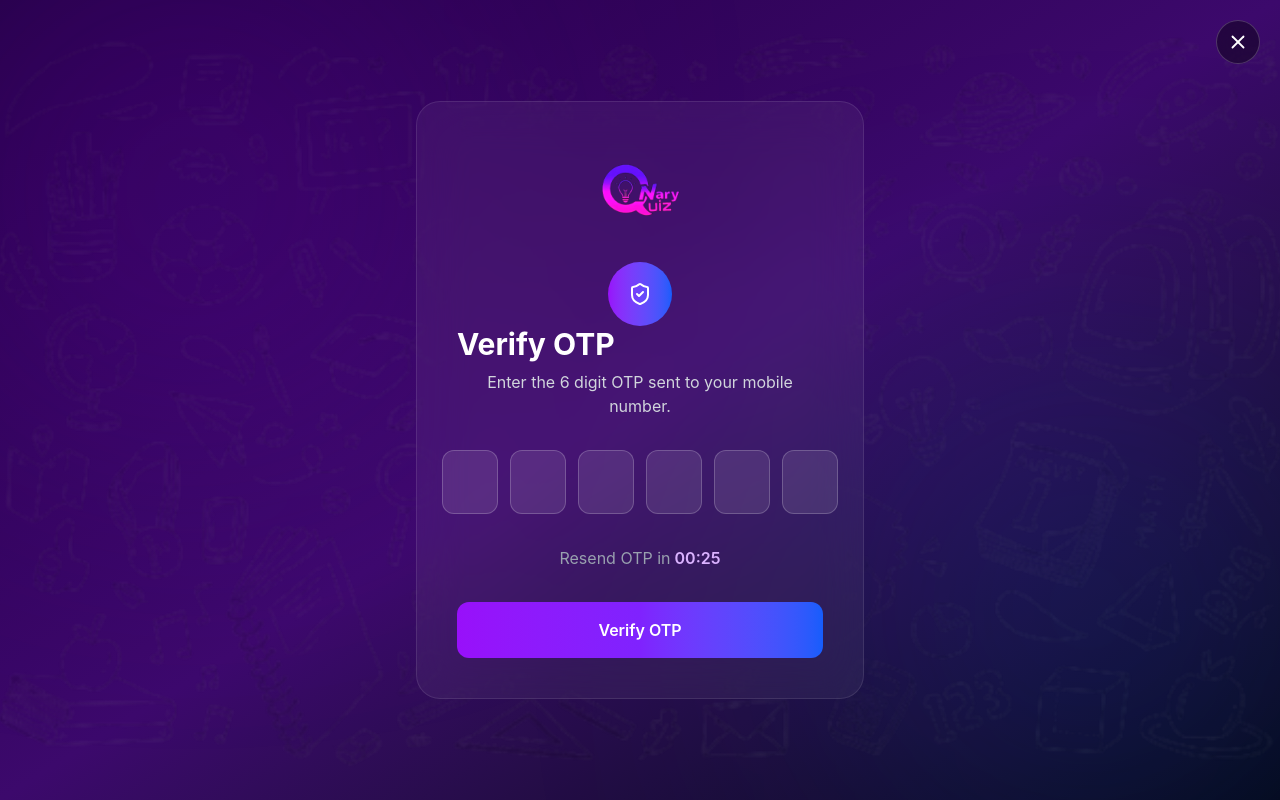
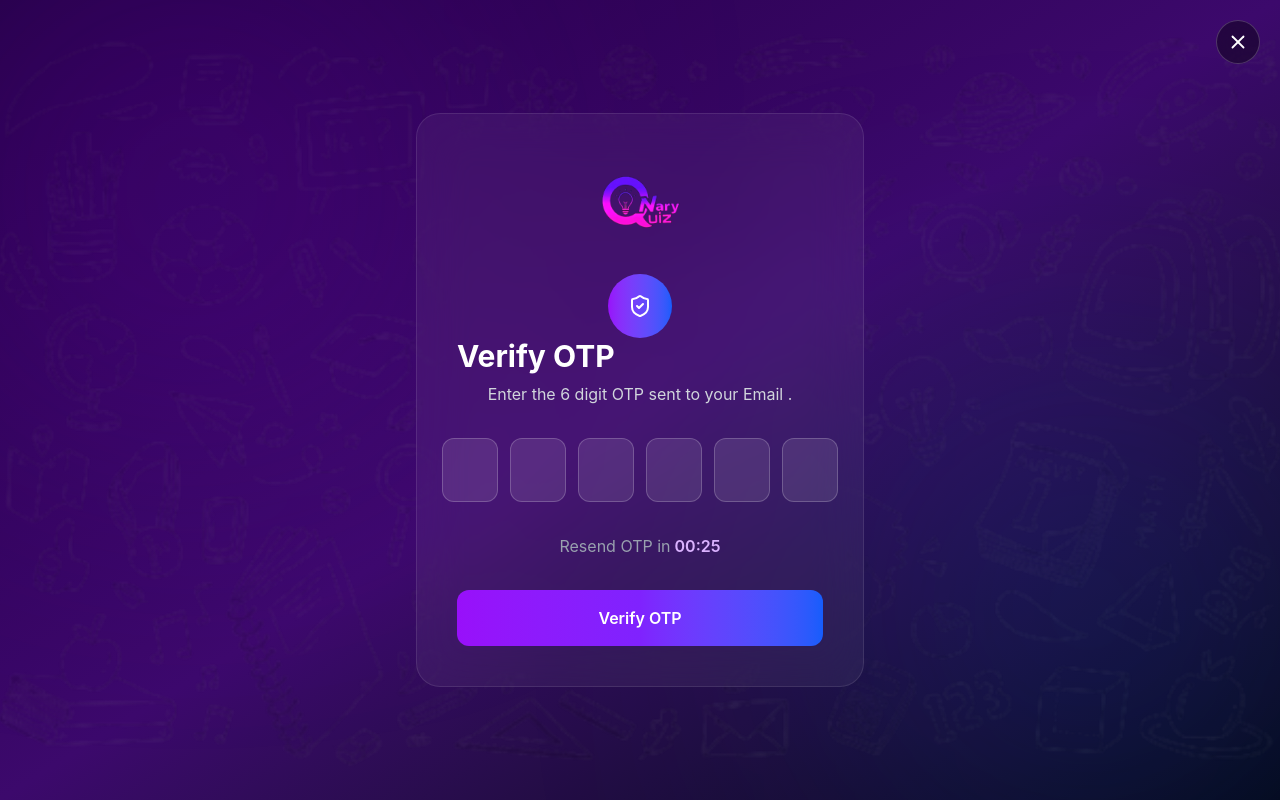
Before and after one commit to Shivu30-code/Quizonary, a React (Vite) app in the folder Quick_app/: page /verify-otp in a window 1280 px wide. Built offline with nearby package versions, Linux system fonts and the light colour scheme.

Commit message:
Added upload  password

```diff
--- a/Quick_app/src/pages/VerifyOTP.jsx
+++ b/Quick_app/src/pages/VerifyOTP.jsx
@@ -182,7 +182,7 @@ const VerifyOTP = () => {
           </h1>
 
           <p className="text-center text-gray-300 mt-2">
-            Enter the 6 digit OTP sent to your mobile number.
+            Enter the 6 digit OTP sent to your Email .
           </p>
 
           <div
```
Also changed, not shown: 1 other file (tests, documents, lock files or other folders).
